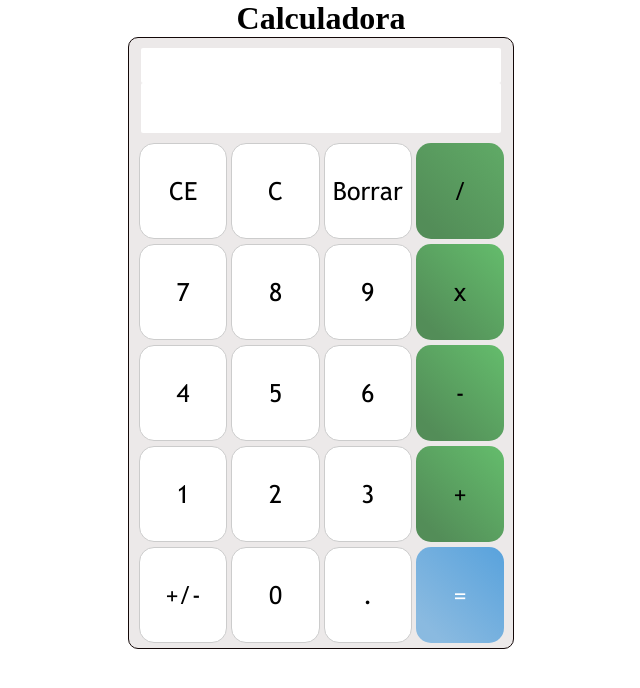
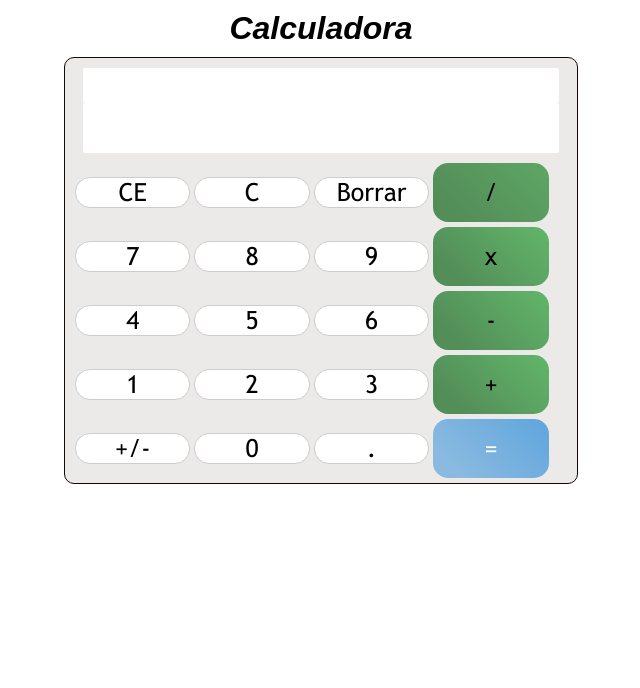
Before and after one commit to elbarbero/Calculadora-js, a plain HTML site: page index.html in a window 1280 px wide. Shown: the whole page, without its empty margins (319-959 px from the left). Drawn offline with Linux system fonts and the light colour scheme.

Commit message:
calculadora básica acabada

```diff
--- a/css/estilos.scss
+++ b/css/estilos.scss
@@ -15,15 +15,21 @@ $font-default: "TrebuchetMS";
 
 #titulo {
     text-align: center;
+    margin-top: 10px;
+    margin-bottom: 10px;
+    font-family: Arial, Helvetica, sans-serif;
+    font-weight: bold;
+    font-style: italic;
 }
 
 .container {
-    width: 30%;
-    height: 600px;
+    display: flex;
+    width: 40%;
     background-color: $base-color;
     border: 1px solid rgb(19, 8, 8);
     border-radius: 10px;
     padding-top: 10px;
+    flex-flow: row wrap;
 
     #text-number {
         width: 100%;
@@ -79,17 +85,10 @@ $font-default: "TrebuchetMS";
             cursor: pointer;
         }
 
-        /*button[value="="] {
-            background-color: #8ABAE0;
-        }*/
-
         button:hover {
             background-color: #D7D7D7;
         }
 
-        /*button[value="="]:hover {
-            background-color: #4599DB;
-        }*/
         #btn-sumar {
             background: linear-gradient(45deg, rgb(83, 141, 88) 10%, rgb(107, 207, 116) 90%);
             @extend %btn-operators;
--- a/index.html
+++ b/index.html
@@ -1,15 +1,17 @@
 <!DOCTYPE html>
 <html lang="en">
+
 <head>
     <meta charset="UTF-8">
     <meta name="viewport" content="width=device-width, initial-scale=1.0">
-    <link rel="stylesheet" type="text/css" href="css/styles.css"/>
+    <link rel="stylesheet" type="text/css" href="css/styles.css" />
     <title>Calculadora</title>
 </head>
+
 <body>
-    <div id="titulo">
+    <header id="titulo">
         <h1>Calculadora</h1>
-    </div>
+    </header>
 
     <div class="container">
         <div id="text-number">
@@ -47,4 +49,5 @@
 
     <script src="main.js"></script>
 </body>
+
 </html>
--- a/main.js
+++ b/main.js
@@ -21,7 +21,6 @@ const operations = (event) => {
             result = (result === 0) ? pressedNumber : realizeOperations(pressedSign);
             break;
         case '+/-':
-            //viewOperations.value = (viewOperations.value.startsWith('-')) ? viewOperations.value.slice(1, viewOperations.value.length) : '-' + viewOperations.value;
             if (viewResult.value.startsWith('-')) {
                 viewResult.value = viewResult.value.slice(1, viewResult.value.length);
             } else {
@@ -55,8 +54,6 @@ const operations = (event) => {
 }
 
 const realizeOperations = (sign) => {
-    console.log(pressedNumber);
-    console.log(sign);
     switch (sign) {
         case '+':
             result += pressedNumber;
@@ -88,7 +85,6 @@ for (let i = 0; i < buttons.length; i++) {
                 if (viewResult.value.split(".").length > 2) {
                     viewResult.value = viewResult.value.slice(0, -1);
                 }
-                //console.log(typeof viewResult.value);
                 if (viewResult.value.startsWith('.')) { // si ha introducido un punto antes que un numero
                     viewResult.value = '0'.concat(viewResult.value);
                 }
```
Also changed, not shown: css/styles.css, 1 other file.
